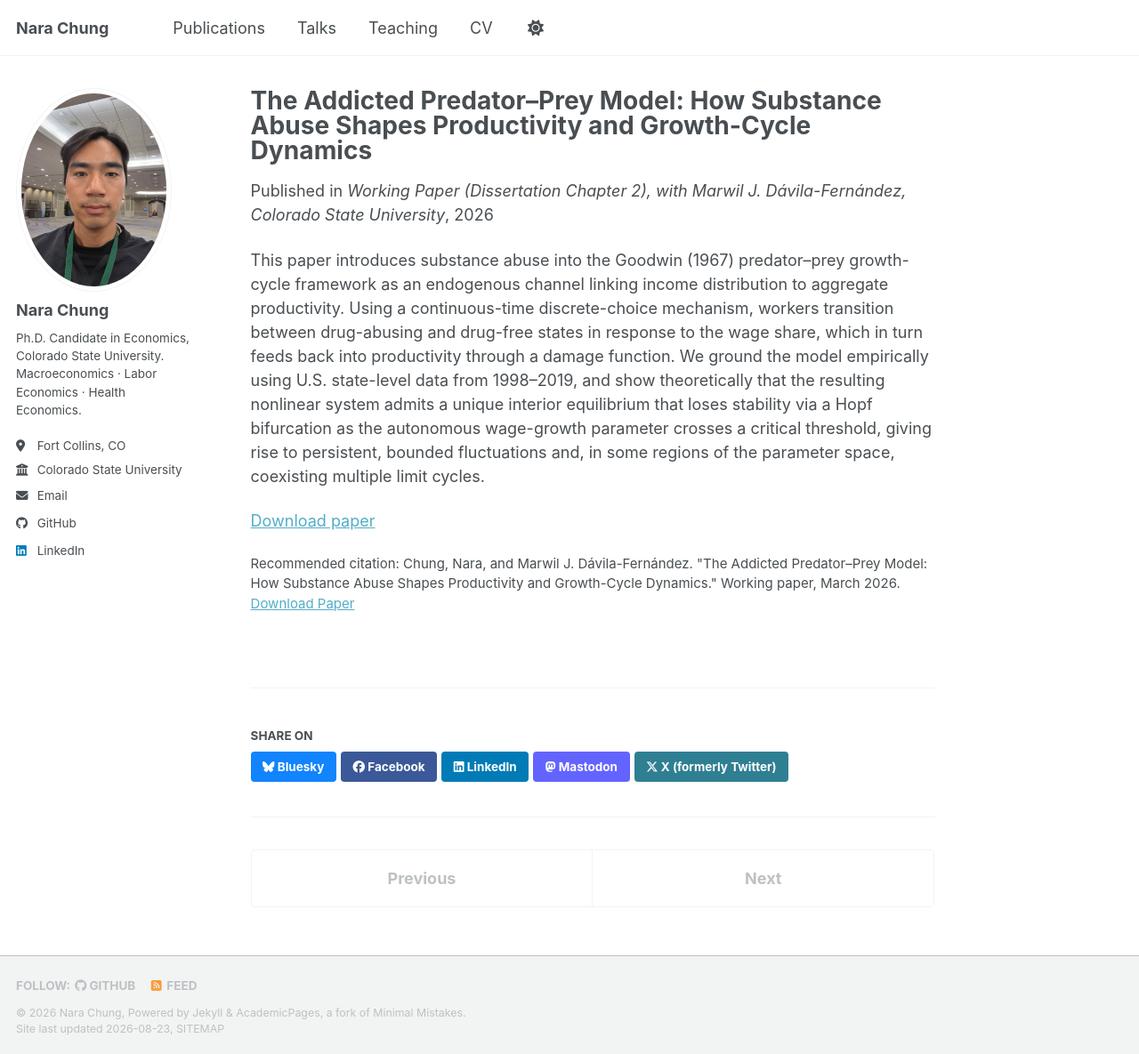
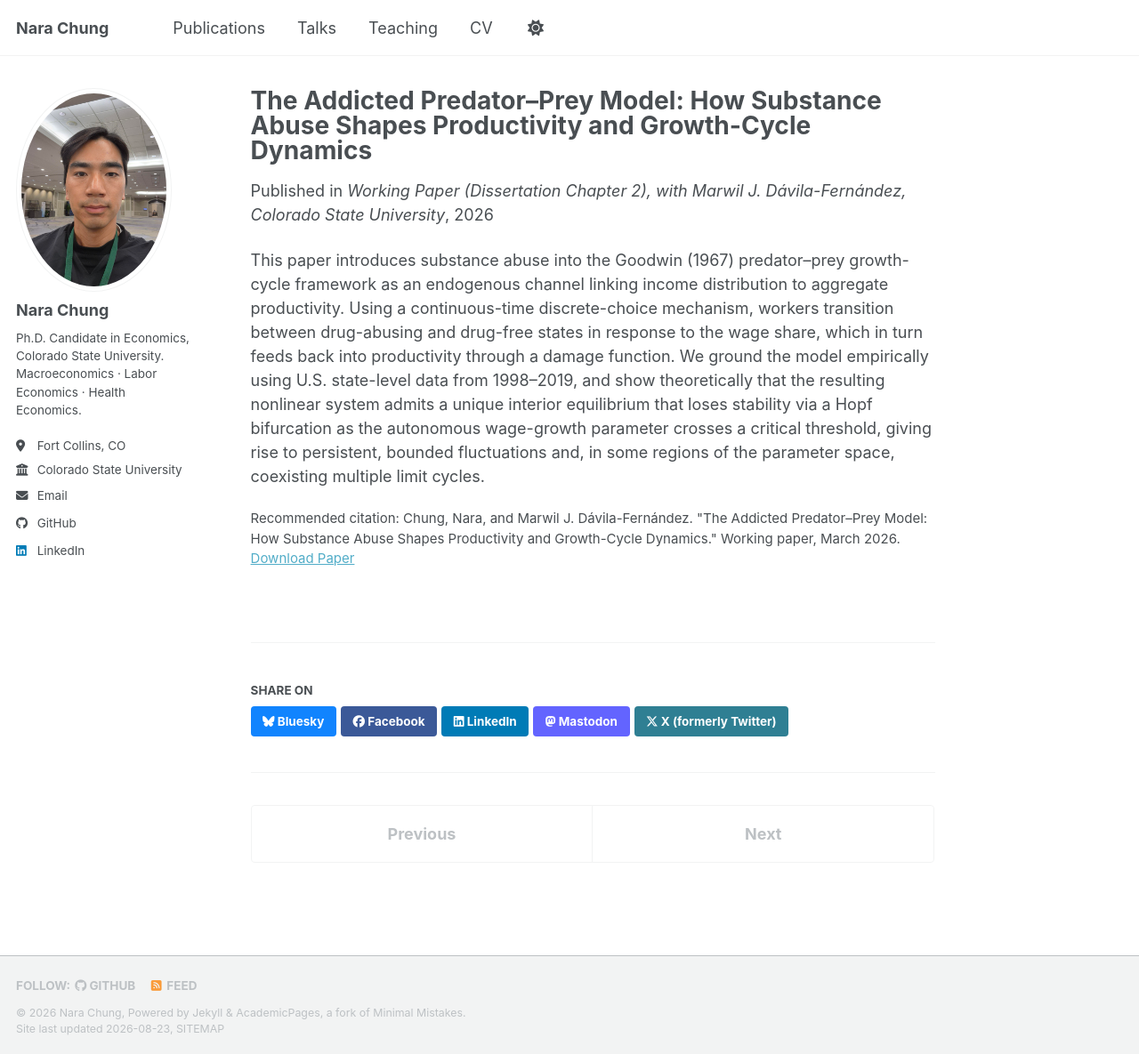
Before and after one commit to raraland18/raraland18.github.io, a Jekyll site: the page built from _publications/2026-03-01-addicted-predator-prey-model.md, in a window 1280 px wide and 1185 px high. Shown: the whole window at 89% size. Built offline with Jekyll 4.4.1, drawn with Linux system fonts in a browser that asks for light colours; a style sheet for code colours, icons or effects is not loaded.

Commit message:
Update 2026-03-01-addicted-predator-prey-model.md

```diff
--- a/_publications/2026-03-01-addicted-predator-prey-model.md
+++ b/_publications/2026-03-01-addicted-predator-prey-model.md
@@ -10,5 +10,3 @@ paperurl: '/files/working_paper_ch2_addicted_predator_prey.pdf'
 citation: 'Chung, Nara, and Marwil J. Dávila-Fernández. &quot;The Addicted Predator&ndash;Prey Model: How Substance Abuse Shapes Productivity and Growth-Cycle Dynamics.&quot; Working paper, March 2026.'
 ---
 This paper introduces substance abuse into the Goodwin (1967) predator&ndash;prey growth-cycle framework as an endogenous channel linking income distribution to aggregate productivity. Using a continuous-time discrete-choice mechanism, workers transition between drug-abusing and drug-free states in response to the wage share, which in turn feeds back into productivity through a damage function. We ground the model empirically using U.S. state-level data from 1998&ndash;2019, and show theoretically that the resulting nonlinear system admits a unique interior equilibrium that loses stability via a Hopf bifurcation as the autonomous wage-growth parameter crosses a critical threshold, giving rise to persistent, bounded fluctuations and, in some regions of the parameter space, coexisting multiple limit cycles.
-
-[Download paper](/files/working_paper_ch2_addicted_predator_prey.pdf)
```
